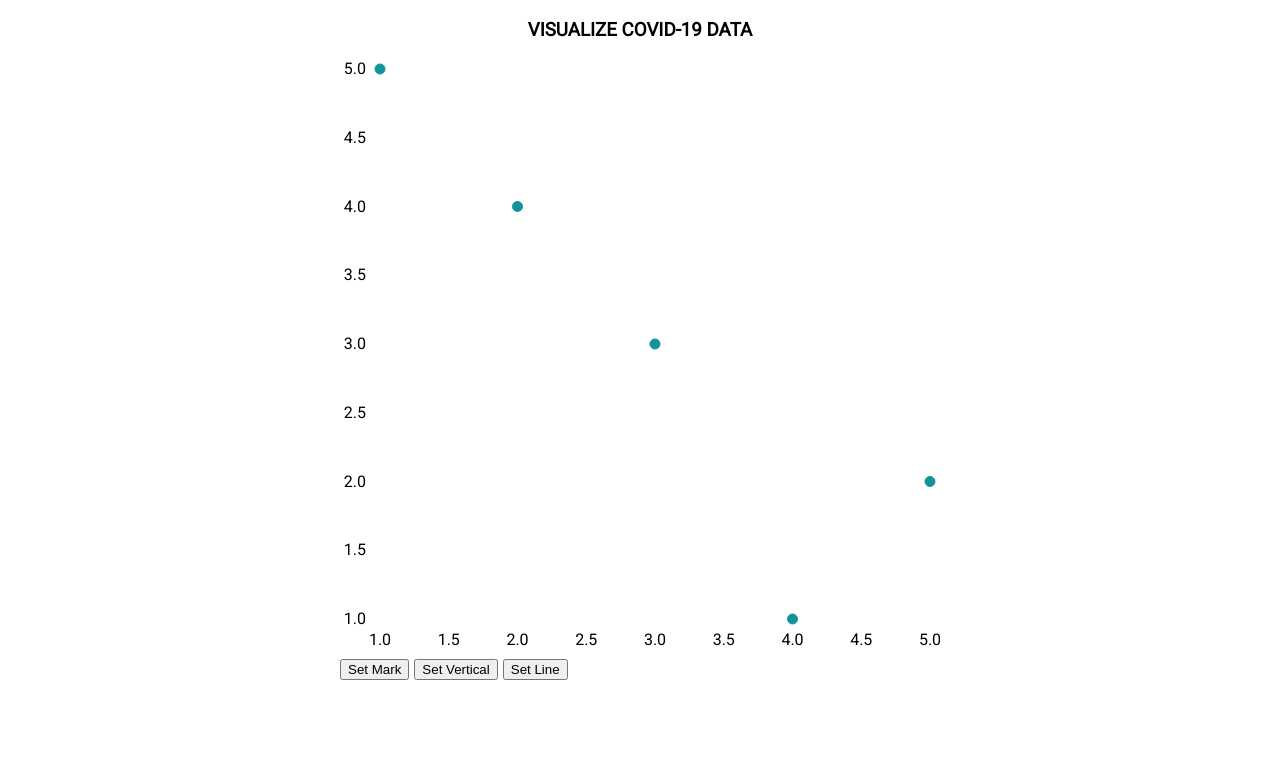
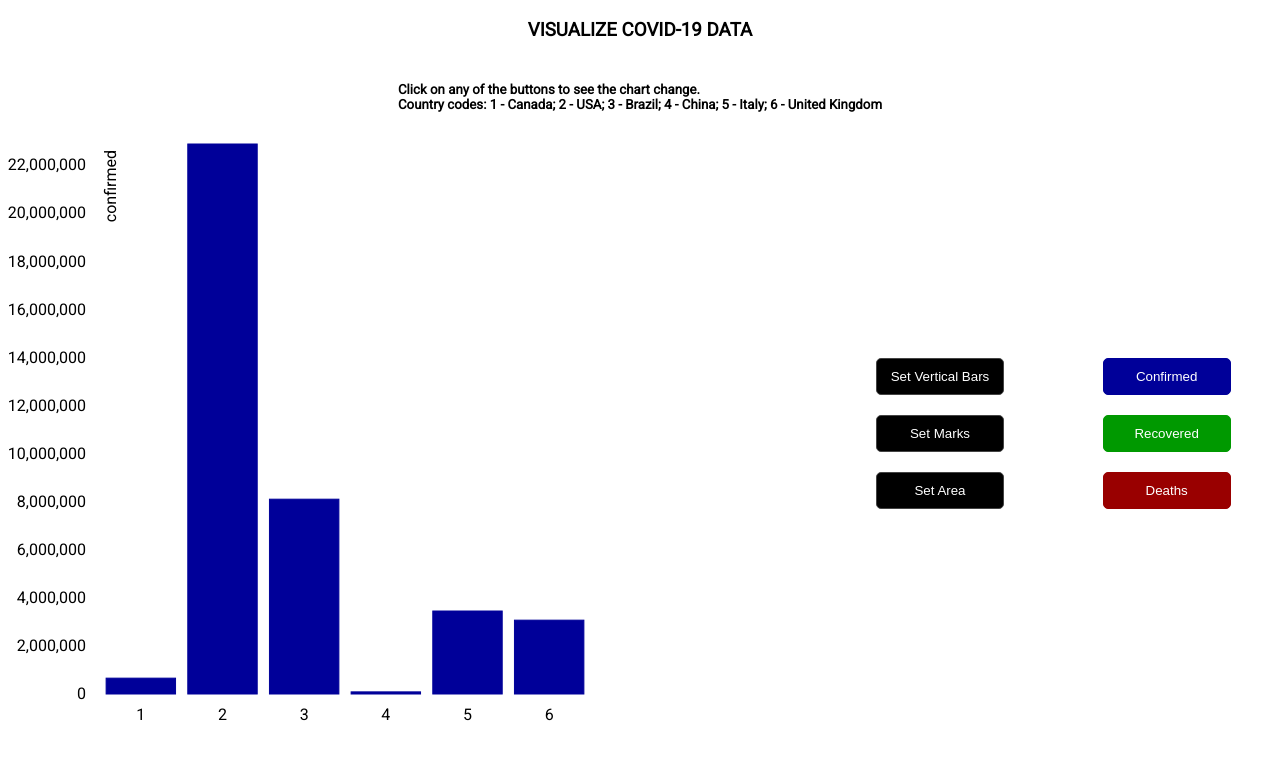
Before and after one commit to JustAn0therDev/open-source-covid-vis, a Next.js app: page /graphs in a window 1280 px wide. Shown: the top 760 px of the page. Built offline with nearby package versions, Linux system fonts and the light colour scheme.

Commit message:
Creating graphs, refactoring caching logic and website style

```diff
--- /dev/null
+++ b/cache/covid_data.json
@@ -0,0 +1,46 @@
+{
+    "covidData": [
+        {
+            "countryName": "Canada",
+            "countryCode": 1,
+            "confirmed": 659171,
+            "deaths": 16938,
+            "recovered": 557652
+        },
+        {
+            "countryName": "USA",
+            "countryCode": 2,
+            "confirmed": 22884826,
+            "deaths": 382999,
+            "recovered": 13467034
+        },
+        {
+            "countryName": "Brazil",
+            "countryCode": 3,
+            "confirmed": 8105790,
+            "deaths": 203100,
+            "recovered": 7144011
+        },
+        {
+            "countryName": "China",
+            "countryCode": 4,
+            "confirmed": 88462,
+            "deaths": 4634,
+            "recovered": 82808
+        },
+        {
+            "countryName": "Italy",
+            "countryCode": 5,
+            "confirmed": 3452930,
+            "deaths": 754169,
+            "recovered": 1617804
+        },
+        {
+            "countryName": "United Kingdom",
+            "countryCode": 6,
+            "confirmed": 3072349,
+            "deaths": 81431,
+            "recovered": 1406967
+        }
+    ]
+}
--- a/cache/news_timestamp.json
+++ /dev/null
@@ -1 +0,0 @@
-{"timestamp":"1612644638627"}
--- a/pages/_app.js
+++ b/pages/_app.js
@@ -1,5 +1,5 @@
+import globalStylesFromJsonFile from '../globalStyles.json'
 import { createGlobalStyle, ThemeProvider } from 'styled-components'
-import globalStylesFromJsonFile from '../globalStyles.json'
 
 const GlobalStyle = createGlobalStyle`
   * {
@@ -45,6 +45,7 @@ const GlobalStyle = createGlobalStyle`
     justify-content: center;
     align-items: center;
     font-family: 'Roboto';
+    overflow-x: hidden;
   }
 
   body section {
--- a/pages/api/news.js
+++ b/pages/api/news.js
@@ -1,18 +1,18 @@
+import fs from 'fs'
 import fetch from 'node-fetch'
-import fs from 'fs'
 
 const cacheFilePath = 'cache/news.json'
-const cacheNewstimestampFilePath = 'cache/news_timestamp.json'
 
 export default async function getNews(req, res) {
-    let response
-    let newsTimestampObject = JSON.parse(fs.readFileSync('cache/news_timestamp.json', { encoding: 'utf-8' }))
+    let newsToReturn
+    let cachedObject = JSON.parse(fs.readFileSync(cacheFilePath, { encoding: 'utf-8' }))
     let now = new Date().getTime()
+    let cacheExpired = Number(cachedObject.timestamp) <= now
 
-    if (Number(newsTimestampObject.timestamp) <= now) {
+    if (cacheExpired) {
         let twoHoursInMilliseconds = 2 * 60 * 60 * 1000
 
-        response = await (await fetch('https://coronavirus-smartable.p.rapidapi.com/news/v1/US/', {
+        newsToReturn = await (await fetch('https://coronavirus-smartable.p.rapidapi.com/news/v1/US/', {
                 headers: {
                     "x-rapidapi-key": process.env.COVID_19_NEWS_API_KEY,
                     "x-rapidapi-host": "coronavirus-smartable.p.rapidapi.com",
@@ -21,14 +21,14 @@ export default async function getNews(req, res) {
                 method: 'GET'
             })).json()
 
-        now = now + twoHoursInMilliseconds
-        newsTimestampObject.timestamp = now.toString()
+        now += twoHoursInMilliseconds
+        cachedObject.timestamp = now.toString()
 
-        fs.writeFileSync(cacheFilePath, JSON.stringify(response), { encoding: 'utf-8' })
-        fs.writeFileSync(cacheNewstimestampFilePath, JSON.stringify(newsTimestampObject), { encoding: 'utf-8' })
+        cachedObject.data = newsToReturn
+
+        fs.writeFileSync(cacheFilePath, JSON.stringify(cachedObject), { encoding: 'utf-8' })
     } else {
-        response = JSON.parse(fs.readFileSync('cache/news.json', { encoding: 'utf-8' }))
+        newsToReturn = JSON.parse(fs.readFileSync(cacheFilePath, { encoding: 'utf-8' })).data
     }
-
-    return res.status(200).json(response)
+    return res.status(200).json(newsToReturn)
 }
--- a/pages/graphs.js
+++ b/pages/graphs.js
@@ -1,11 +1,101 @@
 import Head from 'next/head'
 import { useState } from 'react'
+import styled from 'styled-components'
 import Title from '../src/components/Title/index'
 import Chart from '../src/components/Chart/index'
+import covidDataJson from '../cache/covid_data.json'
+import Subtitle from '../src/components/Subtitle/index'
+
+const { covidData } = covidDataJson
+
+const Div = styled.div`
+  display: grid;
+  grid-template-columns: 2fr 1fr 2fr;
+
+`
+
+const TitleDiv = styled.div`
+  display: flex;
+  align-items: center;
+  flex-direction: column;
+  justify-content: center;
+`
+
+const CenteredDiv = styled.div`
+  display: grid;
+  grid-template-columns: 2fr 2fr;
+  align-items: center;
+
+  & > div {
+    display: flex;
+    flex-direction: column;
+    align-items: center;
+  }
+
+  & > div > button {
+    width: 10vw;
+  }
+`
+
+const ChartButton = styled.button`
+  transition: ease 0.5s;
+  background-color: #000000;
+  color: #FFFFFF;
+  border: 1px solid #444444;
+  border-radius: 5px;
+  margin: 10px;
+  padding: 10px;
+
+  &:hover {
+    background-color: #444444;
+  }
+`
+
+const RecoveredButton = styled.button`
+  transition: ease 0.5s;
+  background-color: #009900;
+  color: #FFFFFF;
+  border: 1px solid #009900;
+  border-radius: 5px;
+  margin: 10px;
+  padding: 10px;
+
+  &:hover {
+    background-color: #00cc00;
+  }
+`
+
+const DeathsButton = styled.button`
+  transition: ease 0.5s;
+  background-color: #990000;
+  color: #FFFFFF;
+  border: 1px solid #990000;
+  border-radius: 5px;
+  margin: 10px;
+  padding: 10px;
+
+  &:hover {
+    background-color: #cc0000;
+  }
+`
+
+const ConfirmedButton = styled.button`
+  transition: ease 0.5s;
+  background-color: #000099;
+  color: #FFFFFF;
+  border: 1px solid #000099;
+  border-radius: 5px;
+  margin: 10px;
+  padding: 10px;
+
+  &:hover {
+    background-color: #0000dd;
+  }
+`
 
 export default function Graphs({ fontFamilyUrl }) {
-
-  let [chartType, setChartType] = useState('mark')
+  let [chartType, setChartType] = useState('vertical')
+  let [metric, setMetric] = useState('confirmed')
 
   return (
     <>
@@ -13,15 +103,36 @@ export default function Graphs({ fontFamilyUrl }) {
       <title>COVID-19 Data Visualization</title>
       <link href={fontFamilyUrl} rel="stylesheet"></link>
     </Head>
-      <Title>
-        VISUALIZE COVID-19 DATA
-      </Title>
-      <Chart chartType={chartType}>
+
+      <TitleDiv>
+        <Title>
+          VISUALIZE COVID-19 DATA
+        </Title>
+        <Subtitle>
+          Click on any of the buttons to see the chart change.
+          <br />
+          Country codes: 1 - Canada; 2 - USA; 3 - Brazil; 4 - China; 5 - Italy; 6 - United Kingdom
+
+        </Subtitle>
+      </TitleDiv>
+      <Div>
+      <Chart chartType={chartType} propData={covidData ? covidData : []} metric={metric}>
 
       </Chart>
-      <button onClick={() => { setChartType('mark') }} style={{ marginRight: "5px" }}>Set Mark</button>
-      <button onClick={() => { setChartType('vertical') }} style={{ marginRight: "5px" }}>Set Vertical</button>
-      <button onClick={() => { setChartType('line') }}>Set Line</button>
+      <div></div>
+      <CenteredDiv>
+        <div>
+          <ChartButton onClick={() => { setChartType('vertical') }}>Set Vertical Bars</ChartButton>
+          <ChartButton onClick={() => { setChartType('mark') }}>Set Marks</ChartButton>
+          <ChartButton onClick={() => { setChartType('area') }}>Set Area</ChartButton>
+        </div>
+        <div>
+          <ConfirmedButton onClick={() => { setMetric('confirmed') }}>Confirmed</ConfirmedButton>
+          <RecoveredButton onClick={() => { setMetric('recovered') }}>Recovered</RecoveredButton>
+          <DeathsButton onClick={() => { setMetric('deaths') }}>Deaths</DeathsButton>
+        </div>
+      </CenteredDiv>
+      </Div>
     </>
   )
 }
--- a/pages/news.js
+++ b/pages/news.js
@@ -1,6 +1,6 @@
 import Head from 'next/head'
+import Title from '../src/components/Title/index'
 import NewsList from '../src/components/NewsList'
-import Title from '../src/components/Title/index'
 
 export default function News({ fontFamilyUrl }) {
   return (
--- a/src/components/Chart/index.js
+++ b/src/components/Chart/index.js
@@ -1,41 +1,46 @@
-import { XYPlot, VerticalBarSeries, MarkSeries, XAxis, YAxis, LineSeries } from 'react-vis'
+import { useEffect, useState } from 'react'
+import { XYPlot, VerticalBarSeries, MarkSeries, XAxis, YAxis, AreaSeries } from 'react-vis'
 
+const chartColor = '#000099', height = 600, width = 600, margin = { left: 100 }
 
-const data = [
-    {x: 1, y: 5},
-    {x: 2, y: 4},
-    {x: 3, y: 3},
-    {x: 4, y: 1},
-    {x: 5, y: 2},
-]
+export default function Chart({ propData, metric, chartType }) {
+    let [data, setData] = useState([])
 
-export default function Chart({ chartType }) {
+    useEffect(() => {
+        setData(propData.map(item => {
+            const itemToReturn = {}
+            itemToReturn.x = item['countryCode']
+            itemToReturn.y = item[metric]
+            return itemToReturn
+        }))
+    }, [metric, propData])
+
     switch (chartType.toLowerCase()) {
         case 'vertical':
             return (
-                <XYPlot height={600} width={600} >
-                    <XAxis />
-                    <YAxis />
-                    <VerticalBarSeries data={data} />
+                <XYPlot height={height} width={width} margin={margin}>
+                    <XAxis tickTotal={data.length} />
+                    <YAxis title={metric} />
+                    <VerticalBarSeries data={data} color={chartColor} />
+                </XYPlot>
+            )
+
+        case 'area':
+            return (
+                <XYPlot height={height} width={width} margin={margin}>
+                    <XAxis tickTotal={data.length} />
+                    <YAxis title={metric} />
+                    <AreaSeries data={data} color={chartColor} />
                 </XYPlot>
             )
 
         case 'mark':
             return (
-                <XYPlot height={600} width={600}>
-                    <XAxis />
-                    <YAxis />
-                    <MarkSeries data={data} />
+                <XYPlot height={height} width={width} margin={margin}>
+                    <XAxis tickTotal={data.length} />
+                    <YAxis title={metric} />
+                    <MarkSeries data={data} color={chartColor} />
                 </XYPlot>
             )
-        default:
-            return (
-                <XYPlot height={600} width={600}>
-                    <XAxis />
-                    <YAxis />
-                    <LineSeries data={data} />
-                </XYPlot>
-            )
-            break;
     }
 }
--- a/src/components/NewsList/index.js
+++ b/src/components/NewsList/index.js
@@ -1,4 +1,5 @@
 import useSWR from 'swr'
+import fetch from 'node-fetch'
 import styled from 'styled-components'
 
 const fetcher = (url) => fetch(url).then(response => response.json())
```
Also changed, not shown: cache/news.json (+1 -1 lines).
